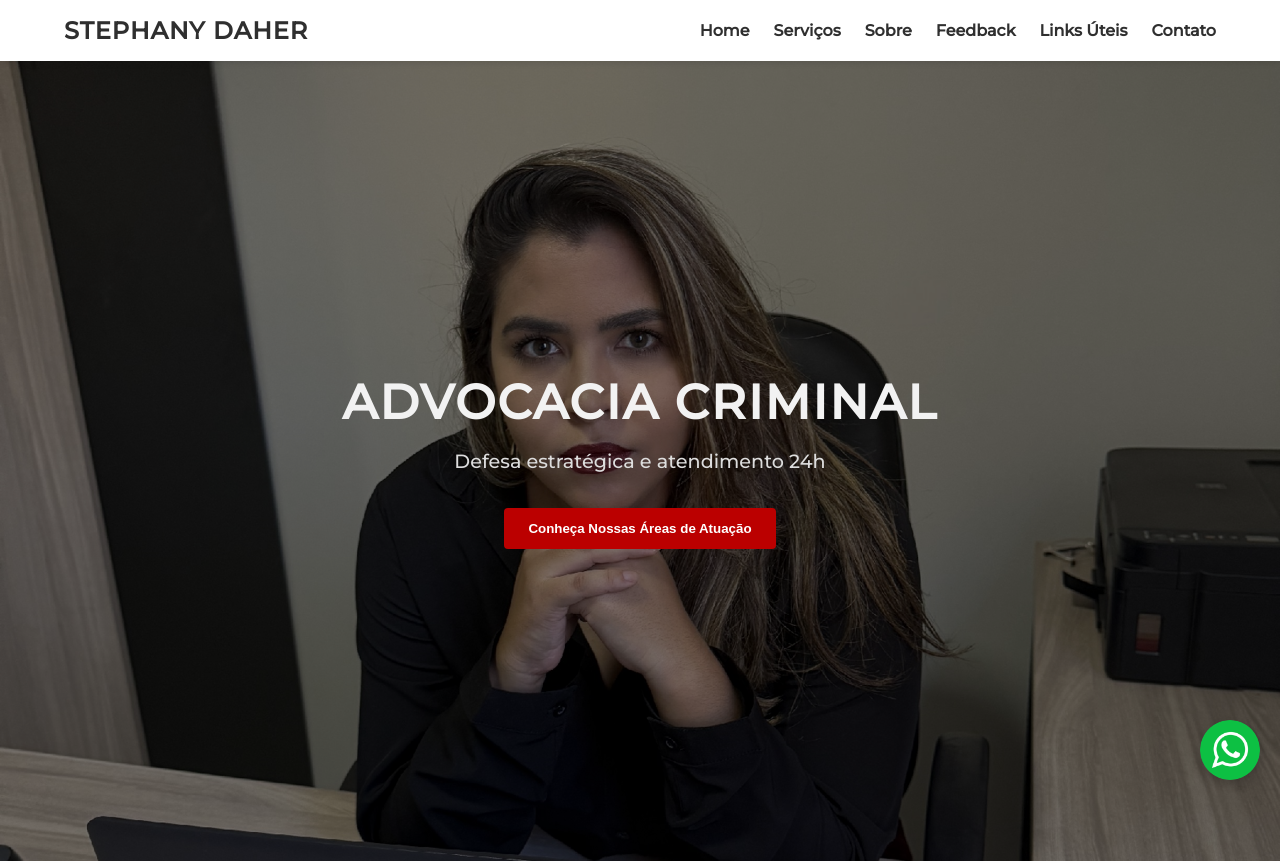
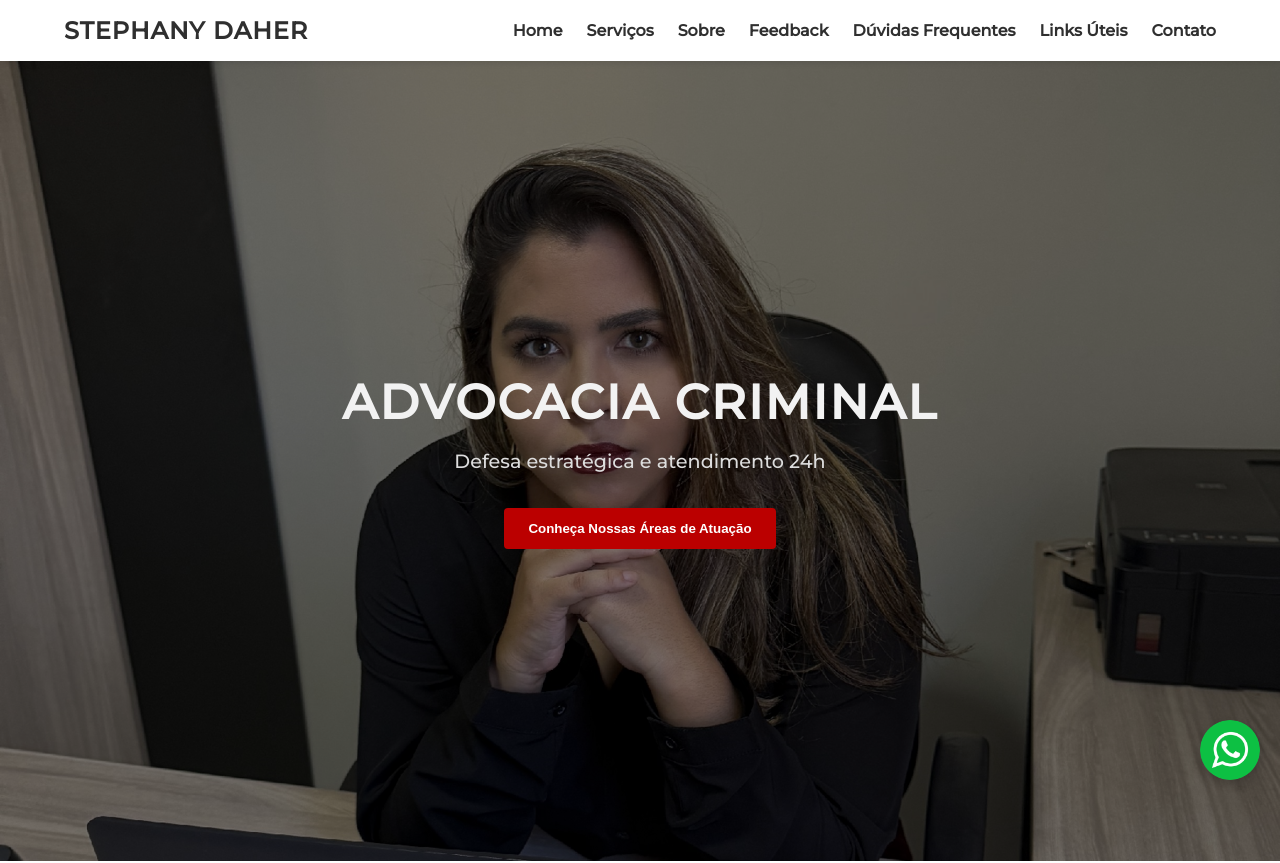
Before and after one commit to luisfernandoosiqueira/stephanydaheradvocacia, a React (Create React App) app: page / in a window 1280 px wide. Shown: the top 863 px of the page. Built offline with nearby package versions, Linux system fonts and the light colour scheme.

Commit message:
Acrescenta link de Dúvidas Frequentas na navbar da versão desktop.

```diff
--- a/src/components/Navbar.js
+++ b/src/components/Navbar.js
@@ -14,6 +14,7 @@ function Navbar({ menuOpen, setMenuOpen }) {
 
             {/* Esses dois só aparecem no desktop */}
             <li className="desktop-only"><a href="#feedback">Feedback</a></li>
+            <li className="desktop-only"><a href="#duvidas">Dúvidas Frequentes</a></li>
             <li className="desktop-only"><a href="#links">Links Úteis</a></li>
 
             <li><a href="#contato">Contato</a></li>
```
